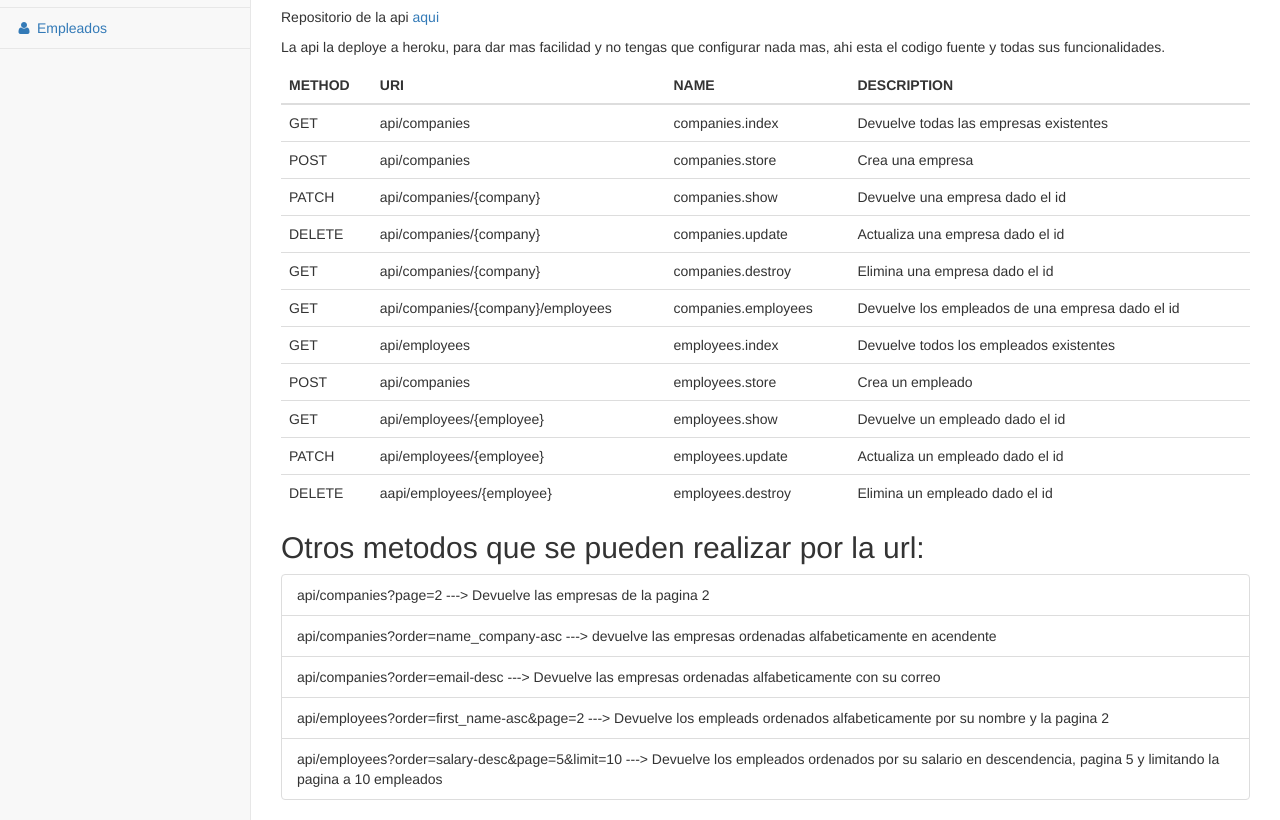
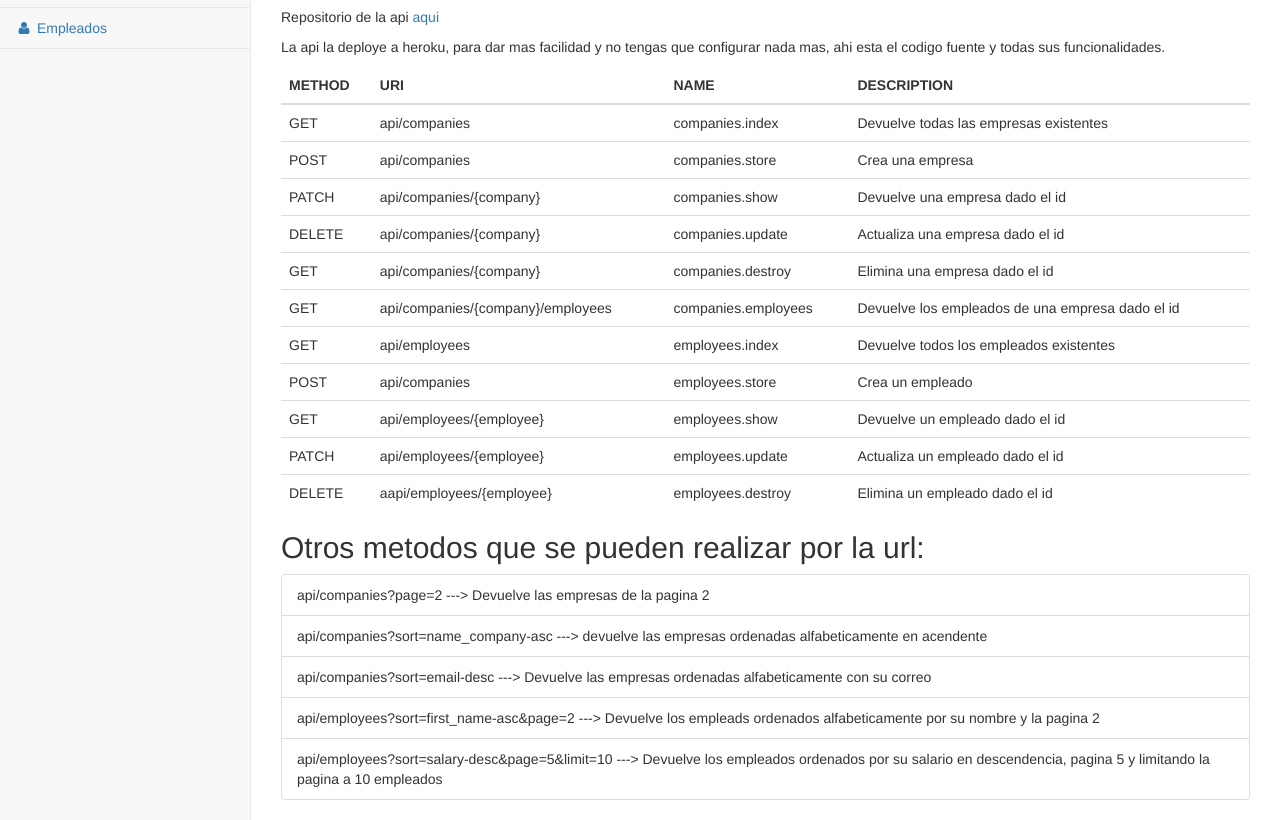
Before and after one commit to ahernand53/api-cosumida-js-jquery-ajax, a website: page pages/home.html in a window 1280 px wide. Shown: the part 190-1010 px from the top of the page. Drawn offline with Linux system fonts and the light colour scheme.

Commit message:
Agregando guia

```diff
--- a/pages/home.html
+++ b/pages/home.html
@@ -194,10 +194,10 @@
                     <h2>Otros metodos que se pueden realizar por la url:</h2>
                     <ul class="list-group">
                         <li class="list-group-item">api/companies?page=2 ---> Devuelve las empresas de la pagina 2</li>
-                        <li class="list-group-item">api/companies?order=name_company-asc ---> devuelve las empresas ordenadas alfabeticamente en acendente</li>
-                        <li class="list-group-item">api/companies?order=email-desc ---> Devuelve las empresas ordenadas alfabeticamente con su correo</li>
-                        <li class="list-group-item">api/employees?order=first_name-asc&page=2 ---> Devuelve los empleads ordenados alfabeticamente por su nombre y la pagina 2</li>
-                        <li class="list-group-item">api/employees?order=salary-desc&page=5&limit=10 ---> Devuelve los empleados ordenados por su salario en descendencia, pagina 5 y limitando la pagina a 10 empleados</li>
+                        <li class="list-group-item">api/companies?sort=name_company-asc ---> devuelve las empresas ordenadas alfabeticamente en acendente</li>
+                        <li class="list-group-item">api/companies?sort=email-desc ---> Devuelve las empresas ordenadas alfabeticamente con su correo</li>
+                        <li class="list-group-item">api/employees?sort=first_name-asc&page=2 ---> Devuelve los empleads ordenados alfabeticamente por su nombre y la pagina 2</li>
+                        <li class="list-group-item">api/employees?sort=salary-desc&page=5&limit=10 ---> Devuelve los empleados ordenados por su salario en descendencia, pagina 5 y limitando la pagina a 10 empleados</li>
                     </ul>
                 </div>
             </div>
```
